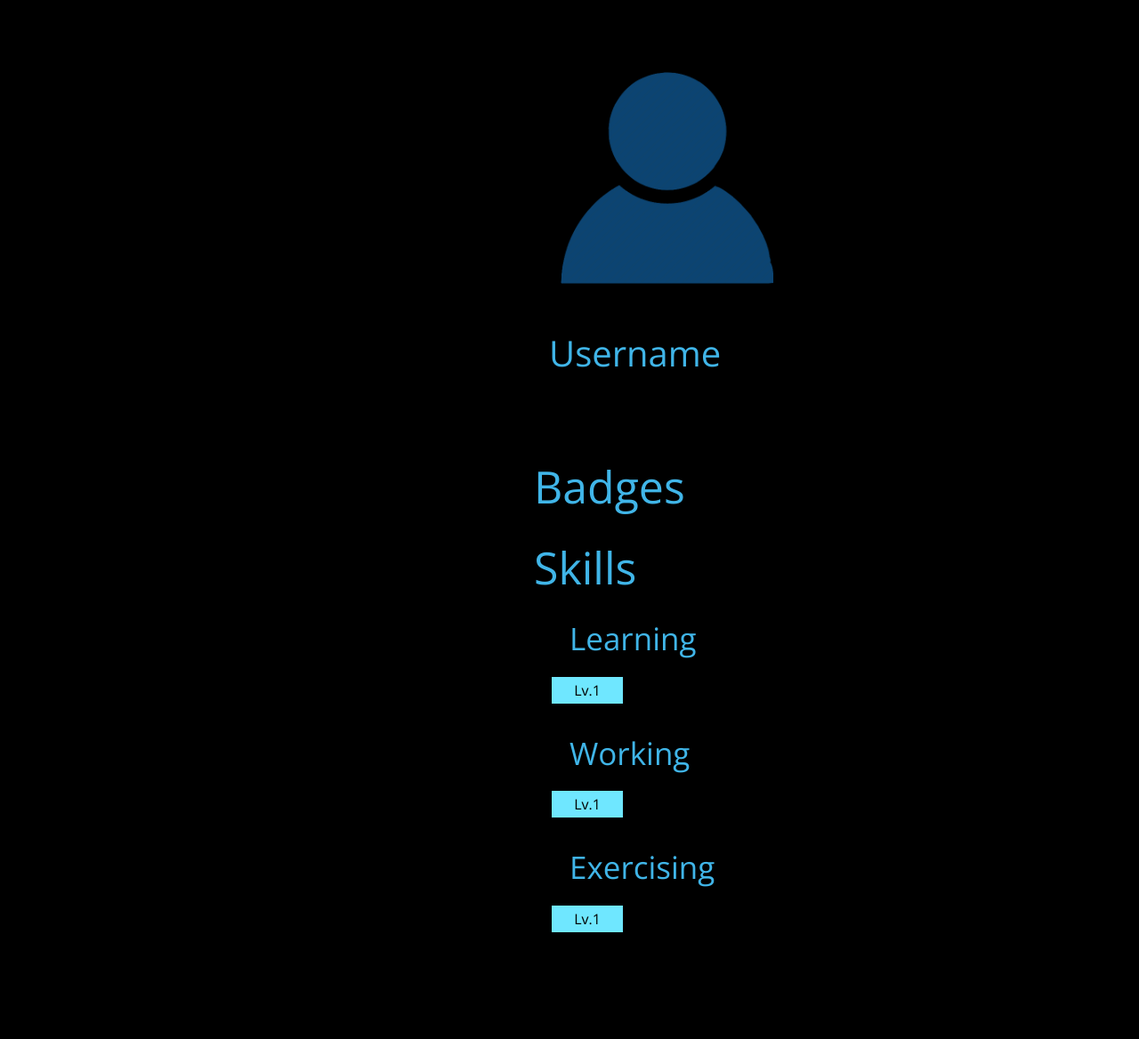
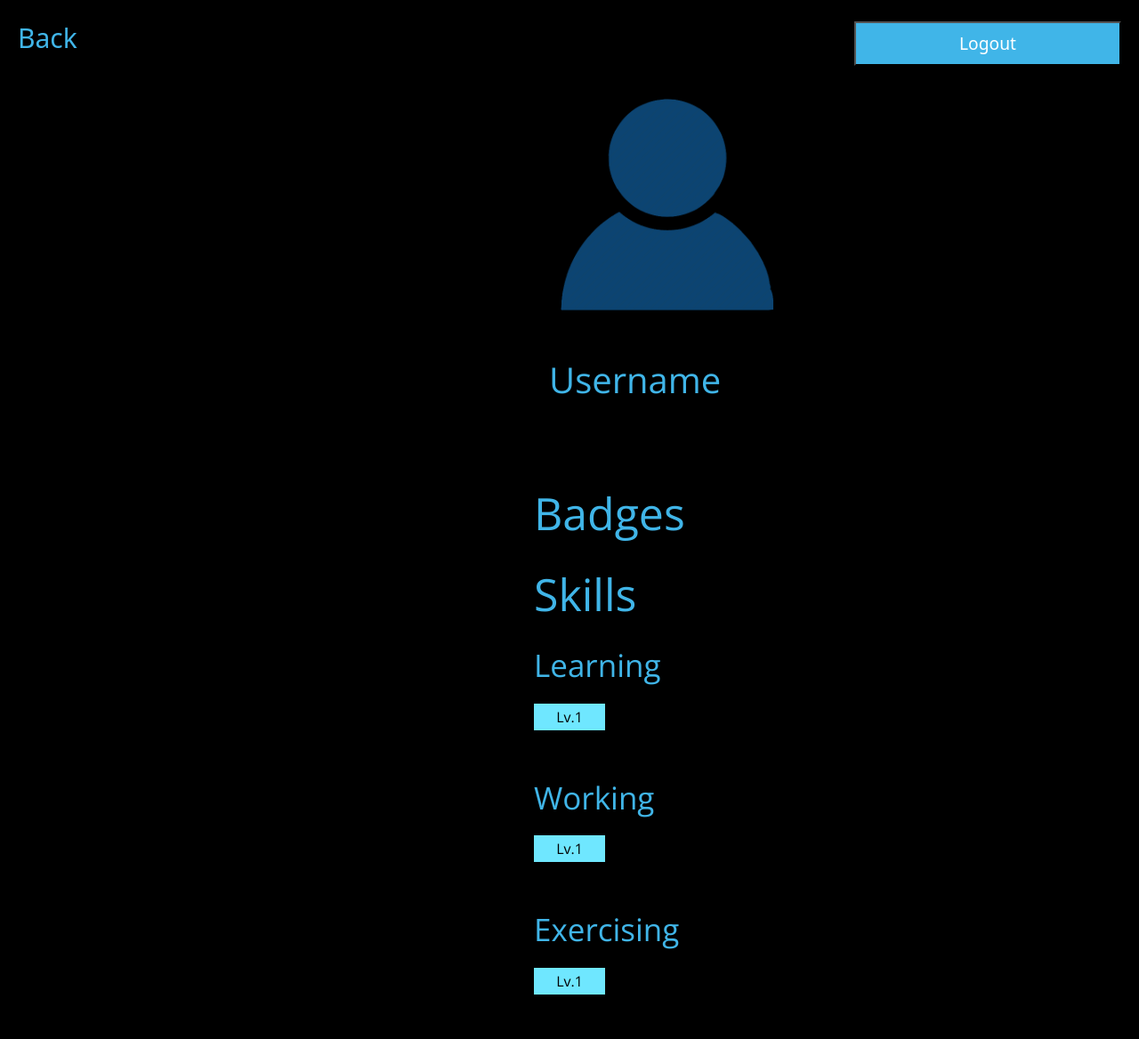
Before and after one commit to JustinWin/level-up, a Flask app: page /profile in a window 1280 px wide. Shown: the whole page at 89% size. Before the commit the page ends 1048 px from the top, so only its background shows below. Run offline with Flask 2, Linux system fonts and the light colour scheme.

Commit message:
added top navigation bar for profile page

```diff
--- a/level_up/static/style.css
+++ b/level_up/static/style.css
@@ -75,9 +75,7 @@ a {
     display: block;
 }
 .expBar{
-  margin-left: 20px;
-  margin-right: 20px;
-  margin-bottom: 30px;
+  margin-bottom: 50px;
   display: block;
   width: 100%;
   background-color: rgb(117, 117, 117);
@@ -90,3 +88,12 @@ a {
   line-height: 30px;
   color: rgb(0, 0, 0);
 }
+.nav_bar{
+  width: auto;
+  margin: auto;
+  font-size: larger;
+  margin-bottom: 20px;
+  margin-left: 20px;
+  margin-right: 20px;
+  padding-bottom: 30px;
+}
--- a/level_up/templates/profile.html
+++ b/level_up/templates/profile.html
@@ -19,9 +19,10 @@
 <link rel="stylesheet" href="{{ url_for('static', filename='style.css') }}">
 
 <body >
-  <header>
-
-  </header>
+  <div class="nav_bar">
+    <a href="" style="float:left;margin-top:20px;font-size:30px">Back</a>
+    <button style="float:right;" class="mdc-button mdc-button--raised mt-4 mb-2 login-button">Logout</button>
+  </div>
 
   <div class="profile_page_content">
     <div>
@@ -42,17 +43,17 @@
     </div>
 
     <div>
-      <p style="font-size:35px;color:#40b5e8;padding-left:40px;">Learning</p>
+      <p style="font-size:35px;color:#40b5e8;">Learning</p>
       <div class="expBar">
         <div id="learnBar" class="expFill">Lv.1</div>
       </div>
 
-      <p style="font-size:35px;color:#40b5e8;padding-left:40px;">Working</p>
+      <p style="font-size:35px;color:#40b5e8;">Working</p>
       <div class="expBar">
         <div id="workBar" class="expFill">Lv.1</div>
       </div>
 
-      <p style="font-size:35px;color:#40b5e8;padding-left:40px;">Exercising</p>
+      <p style="font-size:35px;color:#40b5e8;">Exercising</p>
       <div class="expBar">
         <div id="exerciseBar" class="expFill">Lv.1</div>
       </div>
```
